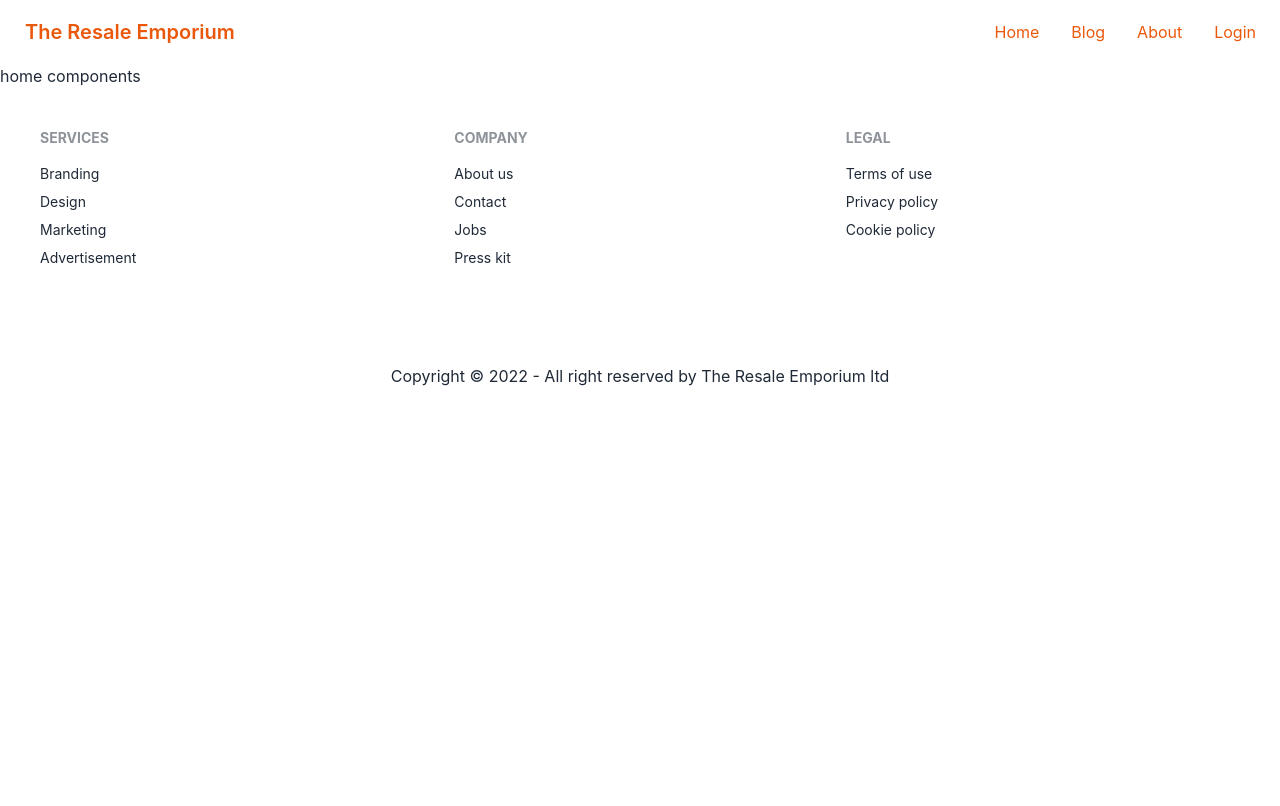
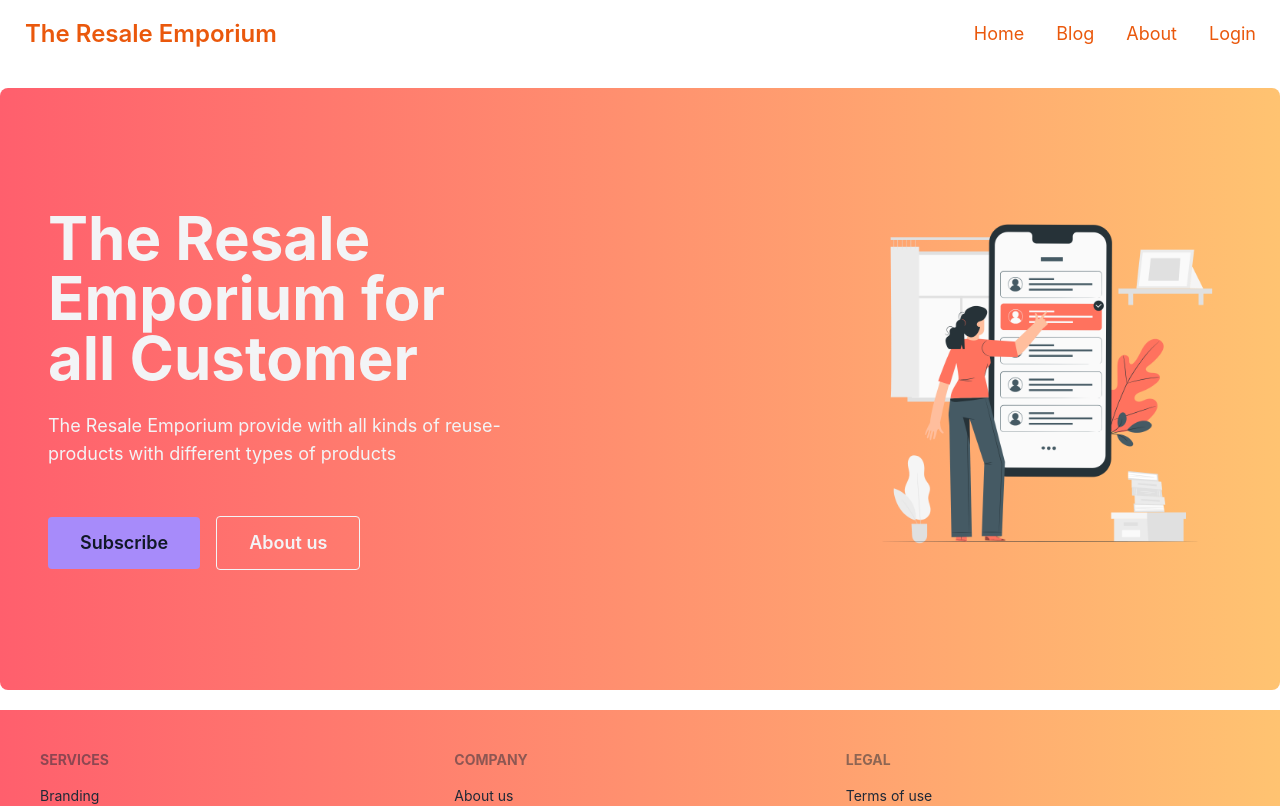
Before and after one commit to jaber1104076/The-Resale-Emporium-client, a React (Create React App) app: page / in a window 1280 px wide. Shown: the top 806 px of the page. Built offline with nearby package versions, Linux system fonts and the light colour scheme; no server answers.

Commit message:
banner added

```diff
--- a/src/App.js
+++ b/src/App.js
@@ -1,3 +1,4 @@
+import { Toaster } from 'react-hot-toast';
 import { RouterProvider } from 'react-router-dom';
 import './App.css';
 import router from './Routes/Routes/Routes';
@@ -7,6 +8,7 @@ function App() {
   return (
     <div className='max-w-[1440px] mx-auto'>
       <RouterProvider router={router}></RouterProvider>
+      <Toaster></Toaster>
     </div>
   );
 }
--- a/src/Firebase/Firebase.config.js
+++ b/src/Firebase/Firebase.config.js
@@ -12,7 +12,6 @@ const firebaseConfig = {
     messagingSenderId: process.env.REACT_APP_messagingSenderId,
     appId: process.env.REACT_APP_appId,
 };
-console.log(firebaseConfig)
 // Initialize Firebase
 const app = initializeApp(firebaseConfig);
 
--- /dev/null
+++ b/src/Pages/Home/Banner/Banner.js
@@ -0,0 +1,30 @@
+import React from 'react';
+import { Link } from 'react-router-dom';
+import logo from '../../../assets/images/Select-pana.png'
+const Banner = () => {
+    return (
+        <div className='mt-5 mb-5'>
+            <section className="bg-gradient-to-r from-[#ff5f6d] to-[#ffc371] text-gray-100 rounded-lg">
+                <div className="container flex flex-col justify-center p-6 mx-auto sm:py-12 lg:py-24 lg:flex-row lg:justify-between">
+                    <div className="flex flex-col justify-center p-6 text-center rounded-sm lg:max-w-md xl:max-w-lg lg:text-left">
+                        <h1 className="text-5xl font-bold leading-none sm:text-6xl">The Resale Emporium
+                            <span className="dark:text-violet-400"></span> for all Customer
+                        </h1>
+                        <p className="mt-6 mb-8 text-lg sm:mb-12">The Resale Emporium provide with all kinds of reuse-
+                            <br className="hidden md:inline lg:hidden" />products with different types of products
+                        </p>
+                        <div className="flex flex-col space-y-4 sm:items-center sm:justify-center sm:flex-row sm:space-y-0 sm:space-x-4 lg:justify-start">
+                            <Link rel="noopener noreferrer" href="#" className="px-8 py-3 text-lg font-semibold rounded bg-violet-400 text-gray-900">Subscribe</Link>
+                            <Link rel="noopener noreferrer" href="#" className="px-8 py-3 text-lg font-semibold border rounded border-gray-100">About us</Link>
+                        </div>
+                    </div>
+                    <div className="flex items-center justify-center p-6 mt-8 lg:mt-0 h-72 sm:h-80 lg:h-96 xl:h-112 2xl:h-128">
+                        <img src={logo} alt="" className="object-contain h-72 sm:h-80 lg:h-96 xl:h-112 2xl:h-128" />
+                    </div>
+                </div>
+            </section>
+        </div>
+    );
+};
+
+export default Banner;
--- a/src/Pages/Home/Home/Home.js
+++ b/src/Pages/Home/Home/Home.js
@@ -1,11 +1,12 @@
 import React from 'react';
 import useTitle from '../../../Hooks/UseTitle';
+import Banner from '../Banner/Banner';
 const Home = () => {
 
     useTitle('Home')
     return (
         <div>
-            <h3>home components</h3>
+            <Banner></Banner>
         </div>
     );
 };
--- a/src/Pages/Shared/ErrorPage/ErrorPage.js
+++ b/src/Pages/Shared/ErrorPage/ErrorPage.js
@@ -1,5 +1,6 @@
 import React from 'react';
 import { Link } from 'react-router-dom';
+import logo from '../../../assets/images/404 error with people holding the numbers-amico.png'
 
 const ErrorPage = () => {
     return (
@@ -7,7 +8,7 @@ const ErrorPage = () => {
             <div className="container flex flex-col items-center justify-center px-5 mx-auto my-8">
                 <div className="max-w-md text-center">
                     <h2 className="mb-8 font-extrabold text-9xl text-gray-600">
-                        <span className="sr-only">Error</span>404
+                        <img src={logo} alt="" />
                     </h2>
                     <p className="text-2xl font-semibold  text-gray-400 md:text-3xl">Sorry, we couldn't find this page.</p>
                     <p className="mt-4 mb-8 text-gray-400">But dont worry, you can find plenty of other things on our homepage.</p>
--- a/src/Pages/Shared/Footer/Footer.js
+++ b/src/Pages/Shared/Footer/Footer.js
@@ -3,8 +3,8 @@ import { Link } from 'react-router-dom';
 
 const Footer = () => {
     return (
-        <footer className="p-10">
-            <div className='footer'>
+        <footer className="p-10 bg-gradient-to-r from-[#ff5f6d] to-[#ffc371]">
+            <div className='footer '>
                 <div>
                     <span className="footer-title">Services</span>
                     <Link to="/" className="link link-hover">Branding</Link>
--- a/src/Pages/Shared/Navbar/Navbar.js
+++ b/src/Pages/Shared/Navbar/Navbar.js
@@ -35,10 +35,10 @@ const Navbar = () => {
                         {menuItems}
                     </ul>
                 </div>
-                <Link to="/" className="btn btn-ghost normal-case text-xl"><span className='text-orange-600'>The Resale Emporium</span></Link>
+                <Link to="/" className="btn btn-ghost normal-case text-2xl"><span className='text-orange-600'>The Resale Emporium</span></Link>
             </div>
             <div className="navbar-center hidden lg:flex">
-                <ul className="menu menu-horizontal p-0 text-orange-600">
+                <ul className="menu menu-horizontal p-0 text-lg text-orange-600">
                     {menuItems}
                 </ul>
             </div>
--- a/src/Pages/Shared/Spinner/SmallSpinner.js
+++ b/src/Pages/Shared/Spinner/SmallSpinner.js
@@ -3,7 +3,7 @@ import React from 'react'
 const SmallSpinner = () => {
     return (
         <div className='flex justify-center items-center h-full'>
-            <div className='w-9 h-9 border-2 border-dashed rounded-full animate-spin border-blue-500'></div>
+            <div className='w-8 h-8 border-2 border-dashed rounded-full animate-spin border-blue-500'></div>
         </div>
     )
 }
--- a/src/Pages/SignUp/SignUp.js
+++ b/src/Pages/SignUp/SignUp.js
@@ -16,7 +16,8 @@ const SignUp = () => {
         const name = form.name.value;
         const email = form.email.value;
         const password = form.password.value;
-        // console.log(name, email, password)
+        const user = form.users.value;
+        console.log(name, email, password, user)
 
         CreateUser(email, password)
             .then((result) => {
@@ -62,6 +63,12 @@ const SignUp = () => {
                                 <input type="text" name='name' placeholder="Enter Name" className="input input-bordered" required />
                             </div>
                             <div className="form-control">
+                                <select name='users' className="select select-bordered w-full max-w-xs">
+                                    <option value='user'>user</option>
+                                    <option value='seller'>seller</option>
+                                </select>
+                            </div>
+                            <div className="form-control">
                                 <label className="label">
                                     <span className="label-text">Email</span>
                                 </label>
--- /dev/null
+++ b/src/Routes/PrivateRoutes/PrivateRoute.js
@@ -0,0 +1,22 @@
+import React, { useContext } from 'react';
+import { Navigate, useLocation } from 'react-router-dom';
+import { AuthContext } from '../../contexts/ContextProvider';
+import SmallSpinner from '../../Pages/Shared/Spinner/SmallSpinner';
+
+
+const PrivateRoute = ({ children }) => {
+    const { user, loading } = useContext(AuthContext);
+    const location = useLocation();
+
+    if (loading) {
+        return <SmallSpinner></SmallSpinner>
+    }
+
+    if (user) {
+        return children;
+    }
+
+    return <Navigate to="/login" state={{ from: location }} replace></Navigate>;
+};
+
+export default PrivateRoute;
--- a/src/Routes/Routes/Routes.js
+++ b/src/Routes/Routes/Routes.js
@@ -5,6 +5,7 @@ import Home from "../../Pages/Home/Home/Home";
 import Login from "../../Pages/Login/Login";
 import ErrorPage from "../../Pages/Shared/ErrorPage/ErrorPage";
 import SignUp from "../../Pages/SignUp/SignUp";
+import PrivateRoute from "../PrivateRoutes/PrivateRoute";
 
 const router = createBrowserRouter([
     {
@@ -30,7 +31,7 @@ const router = createBrowserRouter([
             },
             {
                 path: '/blog',
-                element: <Blog></Blog>
+                element: <PrivateRoute><Blog></Blog></PrivateRoute>
             },
         ]
     }
```
Also changed, not shown: src/assets/images/404 error with people holding the numbers-amico.png (added), src/assets/images/Select-pana.png (added).
